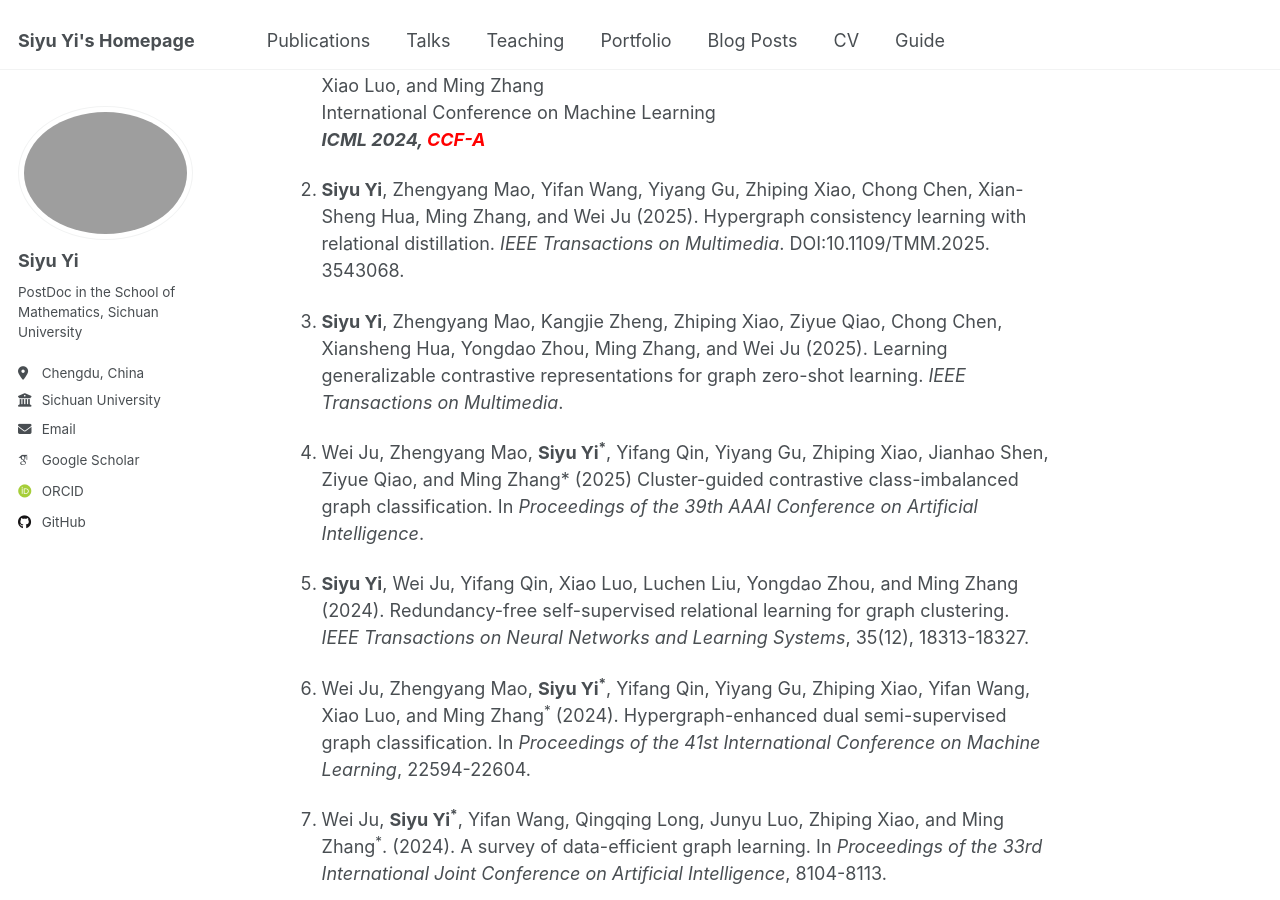
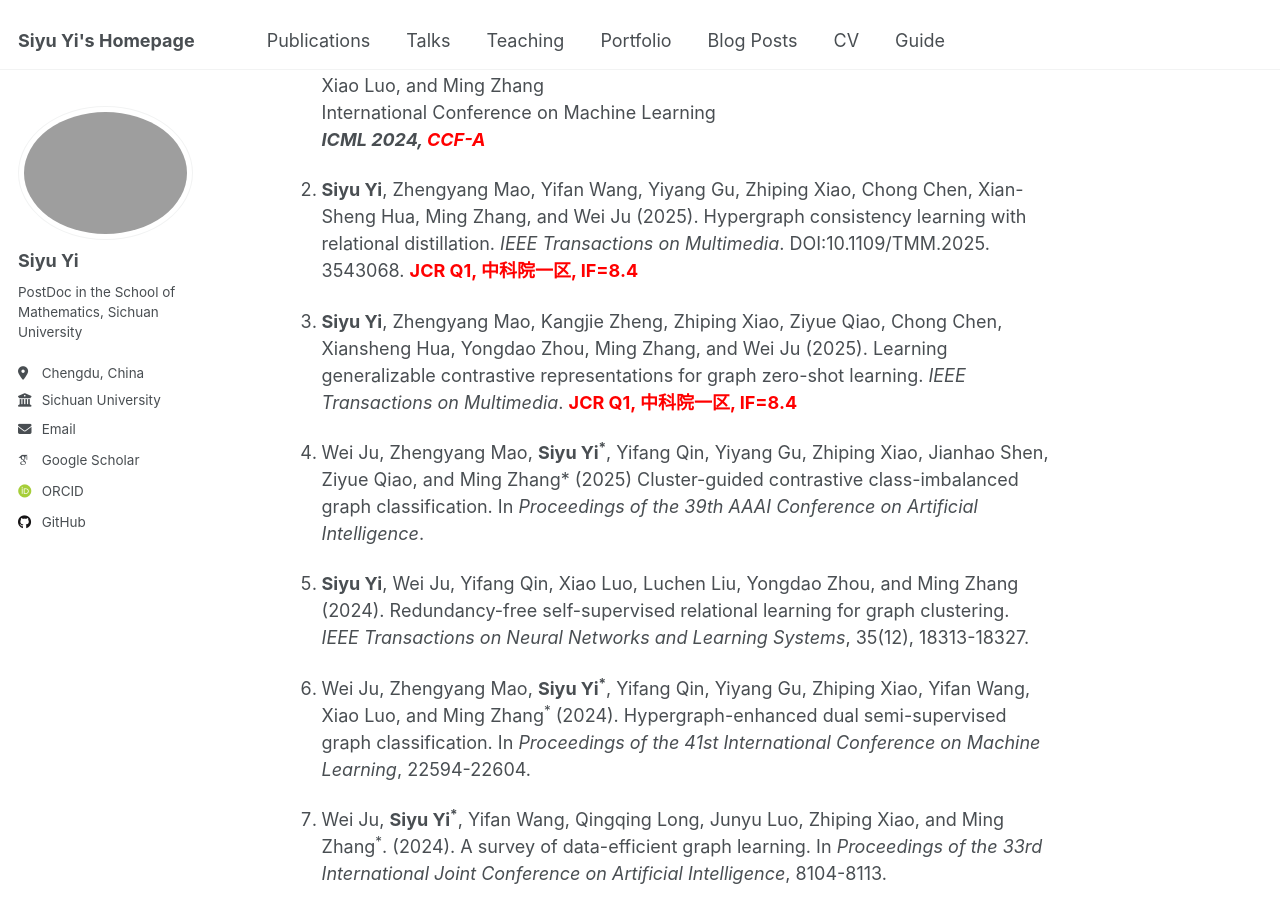
Before and after one commit to yisiyu95/yisiyu95.github.io, a Jekyll site: the page built from _pages/about.md, in a window 1280 px wide and 900 px high, scrolled down 591 px. Built offline with Jekyll 4.4.1, drawn with Linux system fonts in a browser that asks for light colours; some web fonts are replaced.

Commit message:
Update about.md

```diff
--- a/_pages/about.md
+++ b/_pages/about.md
@@ -30,10 +30,10 @@ International Conference on Machine Learning <br>
 ***ICML 2024, <span style="color:red">CCF-A</span>***
 
 
-1.  **Siyu Yi**, Zhengyang Mao, Yifan Wang, Yiyang Gu, Zhiping Xiao, Chong Chen, Xian-Sheng Hua, Ming Zhang, and Wei Ju (2025). Hypergraph consistency learning with relational distillation. *IEEE Transactions on Multimedia*. DOI:10.1109/TMM.2025. 3543068.
+1.  **Siyu Yi**, Zhengyang Mao, Yifan Wang, Yiyang Gu, Zhiping Xiao, Chong Chen, Xian-Sheng Hua, Ming Zhang, and Wei Ju (2025). Hypergraph consistency learning with relational distillation. *IEEE Transactions on Multimedia*. DOI:10.1109/TMM.2025. 3543068. **<span style="color:red">JCR Q1, 中科院一区, IF=8.4</span>**
 
 
-1.  **Siyu Yi**, Zhengyang Mao, Kangjie Zheng, Zhiping Xiao, Ziyue Qiao, Chong Chen, Xiansheng Hua, Yongdao Zhou, Ming Zhang, and Wei Ju (2025). Learning generalizable contrastive representations for graph zero-shot learning. *IEEE Transactions on Multimedia*.
+1.  **Siyu Yi**, Zhengyang Mao, Kangjie Zheng, Zhiping Xiao, Ziyue Qiao, Chong Chen, Xiansheng Hua, Yongdao Zhou, Ming Zhang, and Wei Ju (2025). Learning generalizable contrastive representations for graph zero-shot learning. *IEEE Transactions on Multimedia*.  **<span style="color:red">JCR Q1, 中科院一区, IF=8.4</span>**
 
 1.  Wei Ju, Zhengyang Mao, **Siyu Yi<sup>\*</sup>**, Yifang Qin, Yiyang Gu, Zhiping Xiao, Jianhao Shen, Ziyue Qiao, and Ming Zhang* (2025) Cluster-guided contrastive class-imbalanced graph classification. In *Proceedings of the 39th AAAI Conference on Artificial Intelligence*.
 
```
